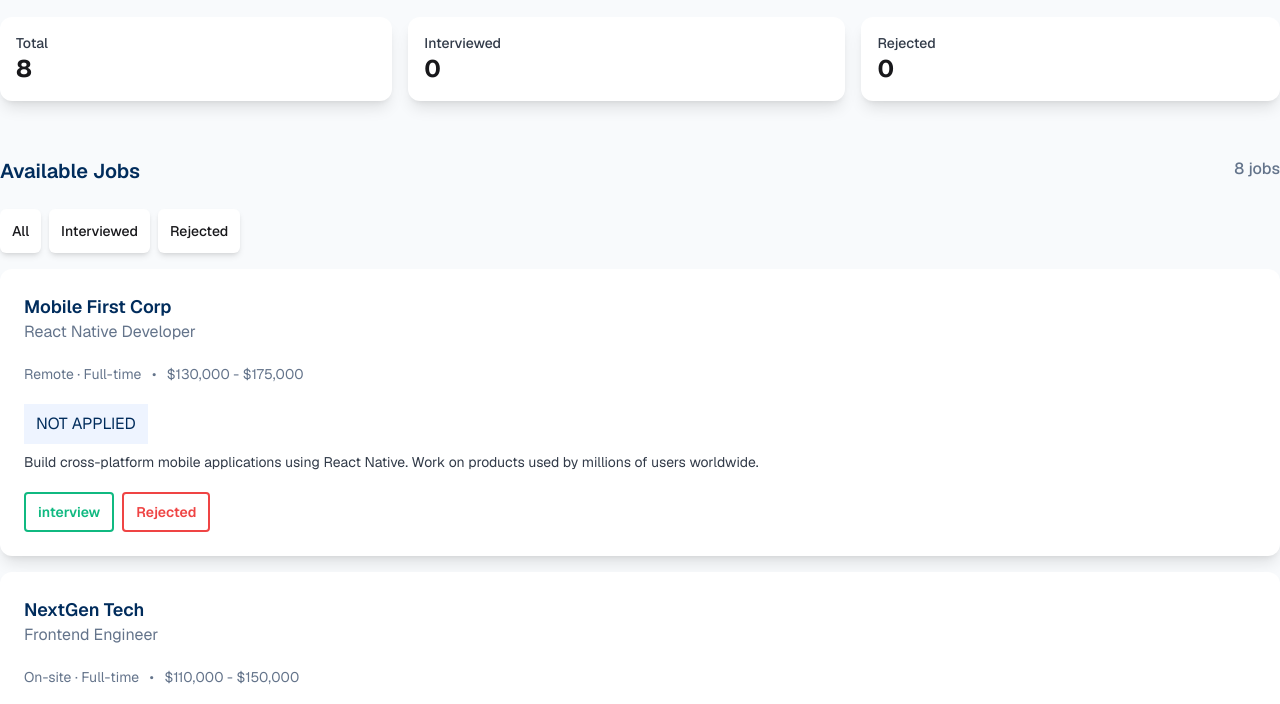
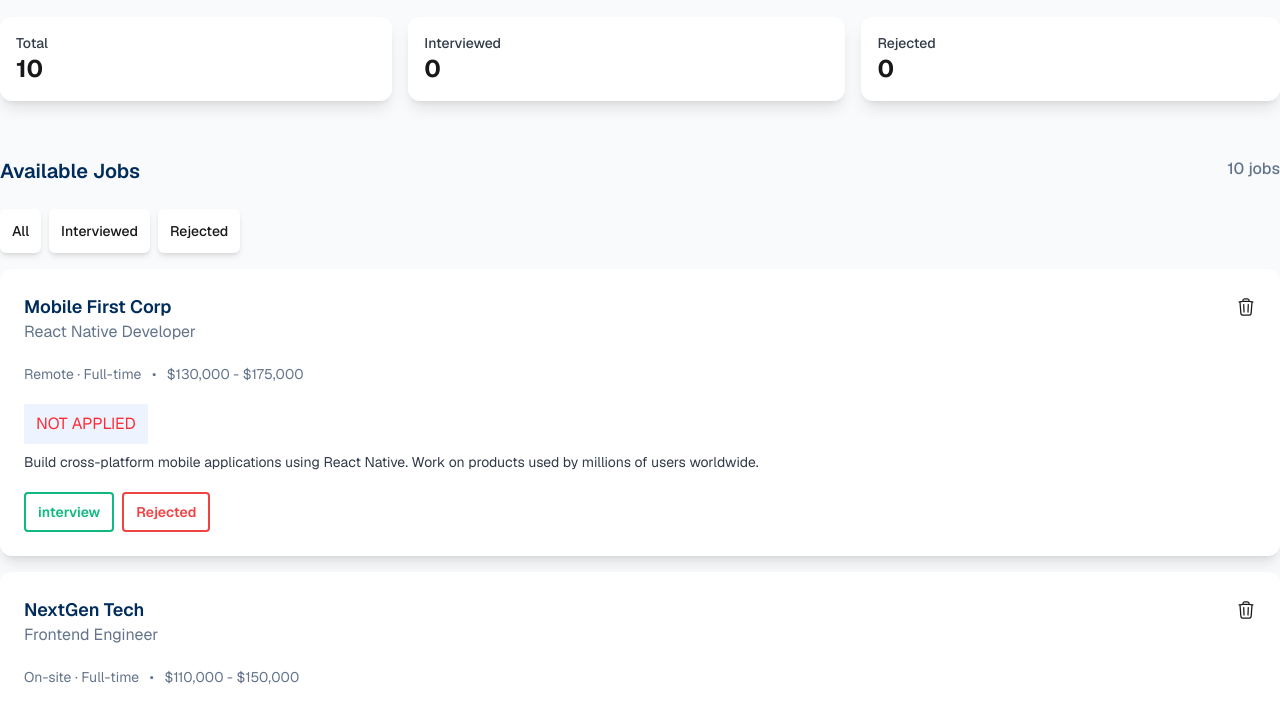
Before and after one commit to md-sh-shuvo/Job-Tracker, a plain HTML site: page index.html in a window 1280 px wide. Shown: the part 95-799 px from the top of the page. Drawn offline with nearby package versions, Linux system fonts and the light colour scheme.

Commit message:
total job count functionality added

```diff
--- a/index.html
+++ b/index.html
@@ -36,7 +36,7 @@
         <div class="md:flex gap-4 mx-5 md:mx-0">
           <div class="p-4 bg-white rounded-xl flex-grow shadow-lg mt-4 md:mt-0">
             <h3 class="font-medium text-sm text-[#323B49]">Total</h3>
-            <h1 class="font-bold text-2xl">8</h1>
+            <h1 id="total-applicants-number" class="font-bold text-2xl">0</h1>
           </div>
           <div class="p-4 bg-white rounded-xl flex-grow shadow-lg mt-4 md:mt-0">
             <h3 class="font-medium text-sm text-[#323B49]">Interviewed</h3>
@@ -55,7 +55,7 @@
           <h1 class="font-semibold text-xl text-[#002C5C] mb-6">
             Available Jobs
           </h1>
-          <p class="font-medium text-[#64748B]">8 jobs</p>
+          <p id="total-jobs" class="font-medium text-[#64748B]">0 jobs</p>
         </div>
         <div class="flex gap-2 mb-4">
           <div
--- a/scripts/home.js
+++ b/scripts/home.js
@@ -1,6 +1,6 @@
 // Applicants Data:
 
-const applicants = [
+let applicants = [
   {
     company: "Mobile First Corp",
     role: "React Native Developer",
@@ -105,19 +105,29 @@ const applicants = [
 
 const cardContainer = document.getElementById("card-container");
 
+document.getElementById("total-jobs").innerText = `${applicants.length} jobs`;
+document.getElementById("total-applicants-number").innerText =applicants.length;
+
 applicants.forEach((applicant) => {
   const card = document.createElement("div");
   card.classList.add("p-6", "mb-4", "bg-white", "rounded-xl", "shadow-lg");
 
   card.innerHTML = `
+  <div class="flex justify-between items-center">
   <h1 class="font-semibold text-[18px] text-[#002C5C]">${applicant.company}</h1>
-    <p class="text-[#64748B] mb-5">${applicant.role}</p>
+  <svg xmlns="http://www.w3.org/2000/svg" fill="none" viewBox="0 0 24 24" stroke-width="1.5" stroke="currentColor" class="size-5 hover:text-red-500 cursor-pointer dlt-btn">
+  <path stroke-linecap="round" stroke-linejoin="round" d="m14.74 9-.346 9m-4.788 0L9.26 9m9.968-3.21c.342.052.682.107 1.022.166m-1.022-.165L18.16 19.673a2.25 2.25 0 0 1-2.244 2.077H8.084a2.25 2.25 0 0 1-2.244-2.077L4.772 5.79m14.456 0a48.108 48.108 0 0 0-3.478-.397m-12 .562c.34-.059.68-.114 1.022-.165m0 0a48.11 48.11 0 0 1 3.478-.397m7.5 0v-.916c0-1.18-.91-2.164-2.09-2.201a51.964 51.964 0 0 0-3.32 0c-1.18.037-2.09 1.022-2.09 2.201v.916m7.5 0a48.667 48.667 0 0 0-7.5 0" />
+</svg>
+
+  </div>
+  <p class="text-[#64748B] mb-5">${applicant.role}</p>
+
     <div class="flex text-[#64748B] text-sm">
       <p class="type">${applicant.type}</p>
       <p class="salary">&nbsp;&nbsp; •&nbsp;&nbsp; ${applicant.salary}</p>
     </div>
     <div class="py-5">
-      <p class="text-[#002C5C] py-2 px-3 mb-2 bg-[#EEF4FF] w-fit">
+      <p class="${applicant.status == "NOT APPLIED" ? "text-red-500" : applicant.status == "APPLIED" ? "text-green-600" : "text-[#002C5C]"}  py-2 px-3 mb-2 bg-[#EEF4FF] w-fit">
         ${applicant.status}
       </p>
       <p class="text-[#323B49] text-sm">
@@ -138,4 +148,14 @@ applicants.forEach((applicant) => {
   // <div class="card p-6 bg-white rounded-xl shadow-lg">
 
   // </div>;
+
+  card.querySelector(".dlt-btn").addEventListener("click", function (e) {
+    card.remove();
+    applicants = applicants.filter((aplcnts) => aplcnts != applicant);
+    console.log(applicants);
+    document.getElementById("total-jobs").innerText =
+      `${applicants.length} jobs`;
+    document.getElementById("total-applicants-number").innerText =
+      applicants.length;
+  });
 });
```
